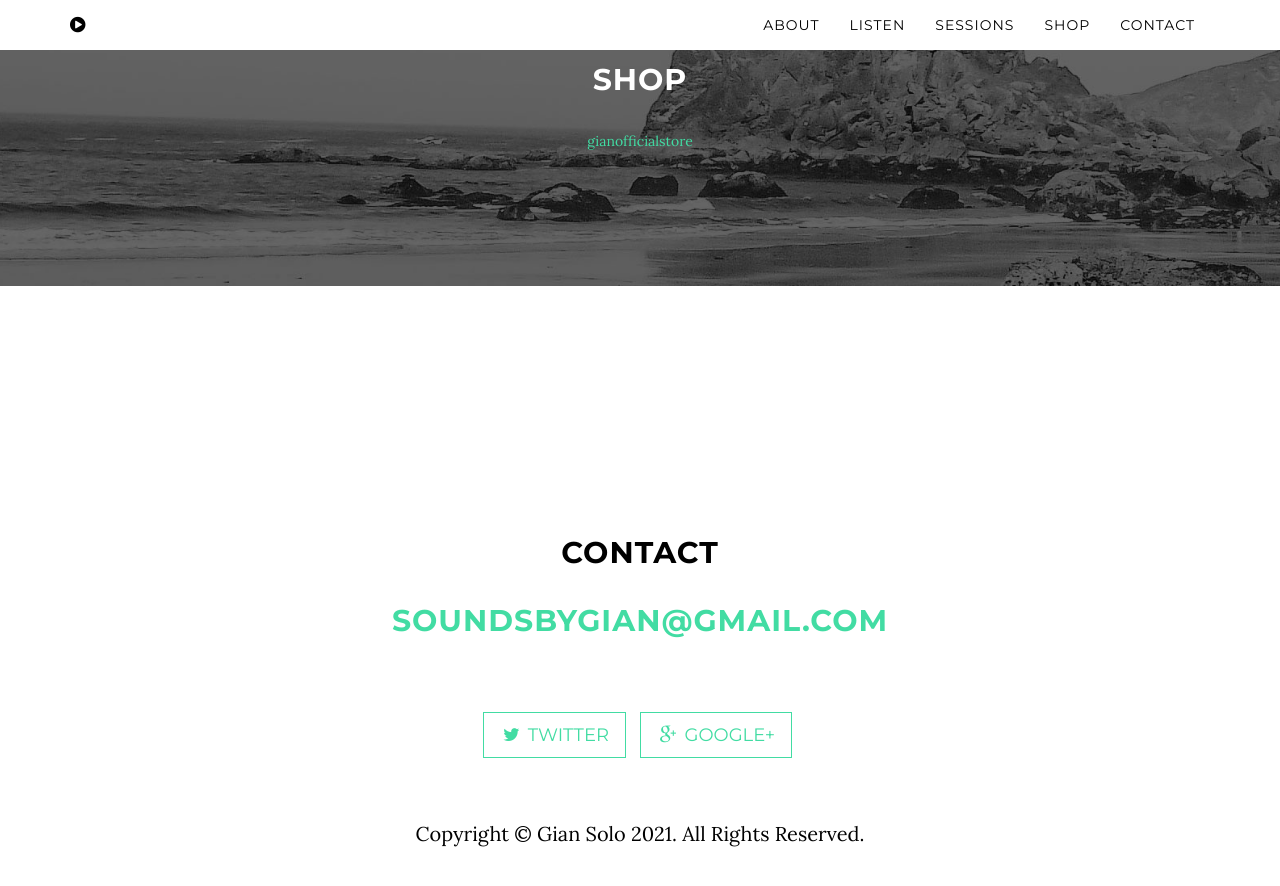
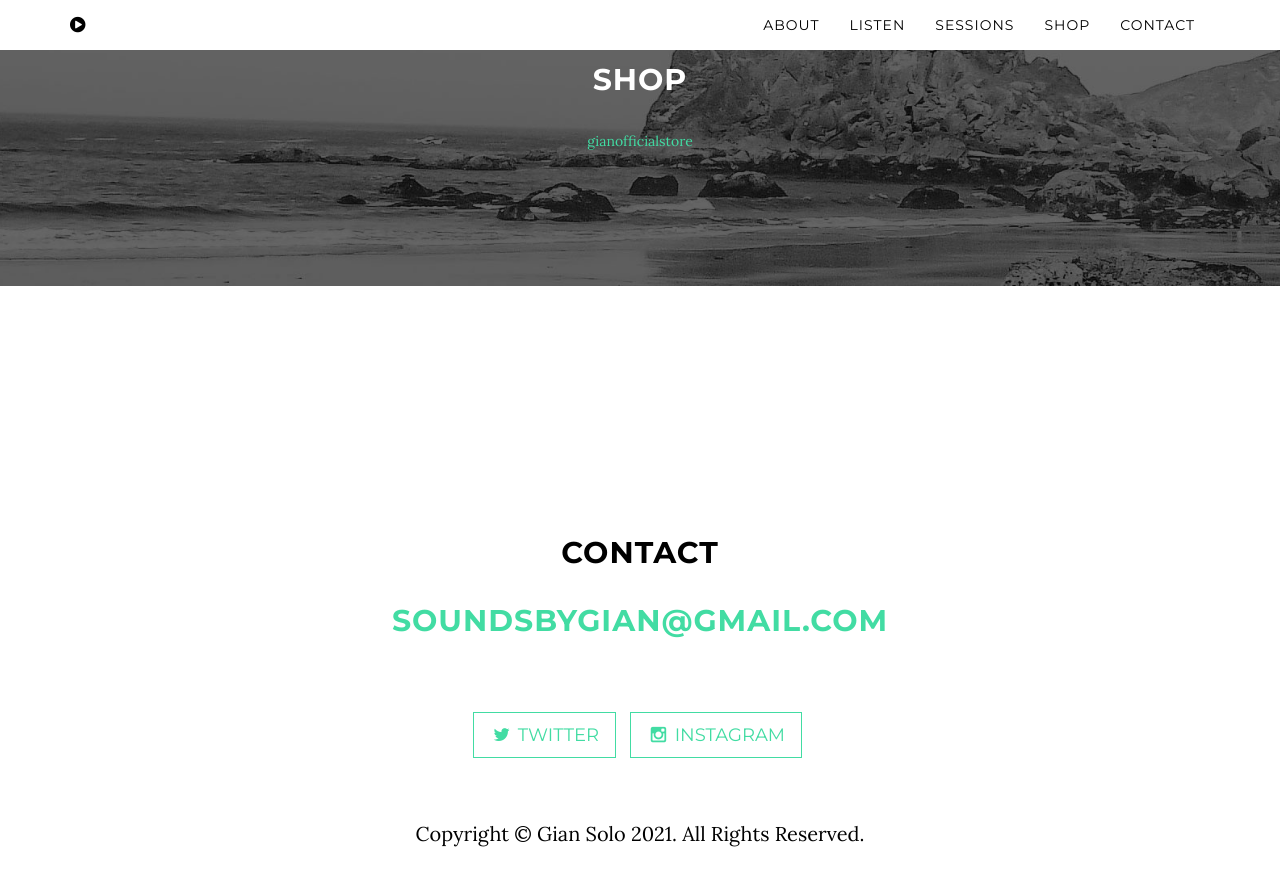
Before and after one commit to gianguitar/gsolo.github.io, a Jekyll site: the page built from index.html, in a window 1280 px wide and 900 px high, scrolled down 3426 px. Shown: the top 886 px of the window. Built offline with Jekyll 4.4.1, drawn with Linux system fonts in a browser that asks for light colours.

Commit message:
Update index.html

```diff
--- a/index.html
+++ b/index.html
@@ -94,7 +94,7 @@
                     <a href="https://twitter.com/{{ site.twitter_username }}" class="btn btn-default btn-lg"><i class="fa fa-twitter fa-fw"></i> <span class="network-name">Twitter</span></a>
                 </li>
                 <li>
-                    <a href="https://plus.google.com/+{{ site.googleplus_username }}/posts" class="btn btn-default btn-lg"><i class="fa fa-google-plus fa-fw"></i> <span class="network-name">Google+</span></a>
+                    <a href="https://plus.google.com/+{{ site.googleplus_username }}/posts" class="btn btn-default btn-lg"><i class="fa fa-instagram fa-fw"></i> <span class="network-name">Instagram</span></a>
                 </li>
             </ul>
         </div>
```
